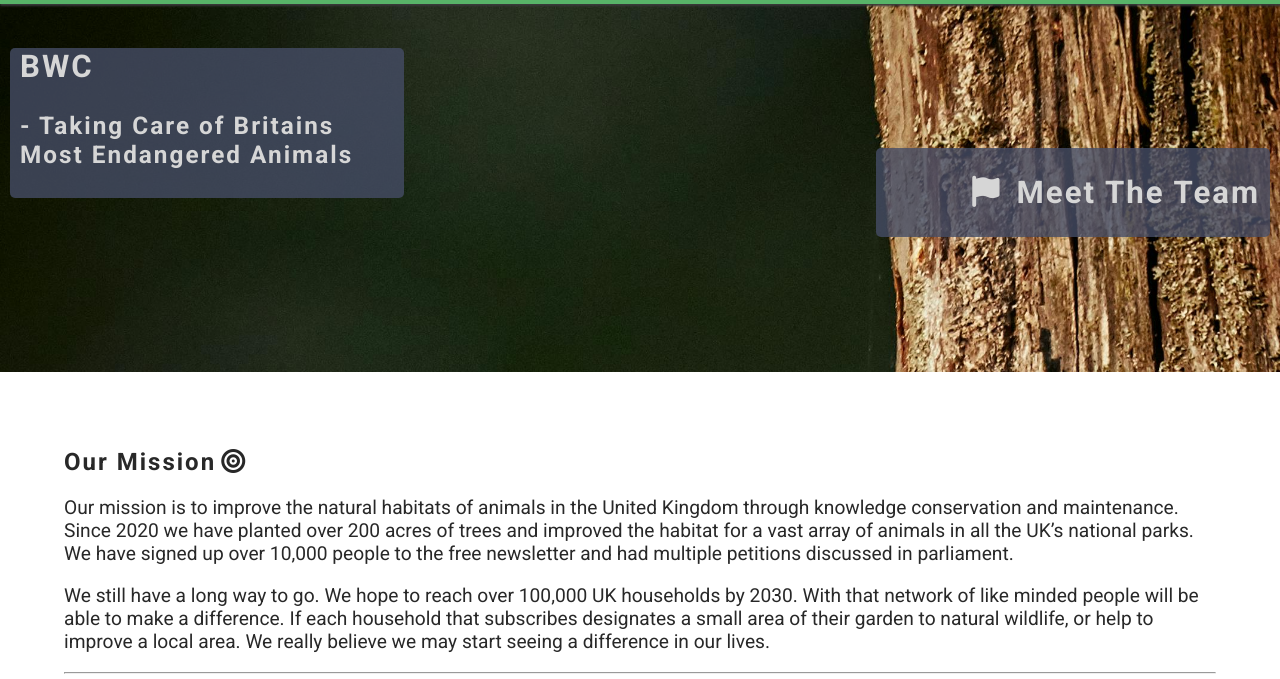
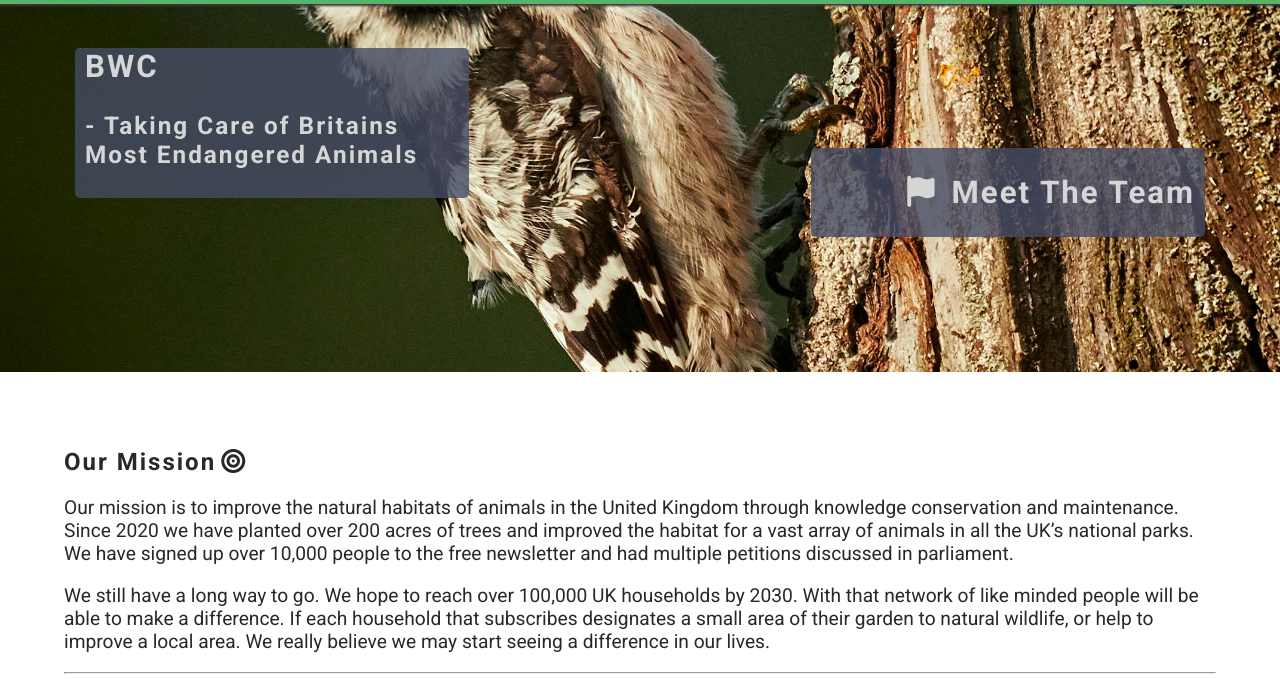
Before and after one commit to P-Worthington/bwc-portfolio-project, a plain HTML site: page meet-the-team.html in a window 1280 px wide. Shown: the part 63-742 px from the top of the page. Drawn offline with Linux system fonts and the light colour scheme.

```diff
--- a/assets/css/style.css
+++ b/assets/css/style.css
@@ -168,7 +168,7 @@
 
 /*Our Goals hero image with red squirrel*/
 #hero-photo-ourgoals {
-    background: url(../images/red-squirrel.jpg) no-repeat center center/cover;
+    background: url(../images/red-squirrel.jpg) no-repeat bottom center/cover;
     height: 600px;
     width: 100%;
     background-attachment: fixed;
@@ -176,14 +176,14 @@
 
 /*The Team hero image displaying woodpecker*/
 #hero-photo-theteam {
-    background: url(../images/woodpecker.jpg) no-repeat top center/cover;
+    background: url(../images/woodpecker.jpg) no-repeat center center/cover;
     height: 600px;
     width: 100%;
     background-attachment: fixed;
 }
 
 /*First purple box within the hero image located top left*/
-#hero-text-home {
+.hero-text-home {
     background-color: rgba(69, 77, 102, 0.8);
     border-radius: 5px;
     font-size: 130%;
@@ -198,7 +198,7 @@
 }
 
 /*Second purple box within the hero image located bottom right*/
-#hero-text-home-box2 {
+.hero-text-home-box2 {
     background-color: rgba(69, 77, 102, 0.8);
     border-radius: 5px;
     font-size: 130%;
@@ -381,15 +381,17 @@
     }
 
     /*Separates the hero box text items and displays more of the background image*/
-    #hero-text-home {
+    .hero-text-home {
         width: 30%;
         margin-top: -350px;
+        margin-left: 75px;
     }
 
     /*Separates the hero box text items and displays more of the background image*/
-    #hero-text-home-box2 {
+    .hero-text-home-box2 {
         margin-top: -50px;
         width: 30%;
+        margin-right: 75px;
     }
 
     /*Moves the below images to the right on larger screen sizes*/
@@ -418,6 +420,11 @@
         width: 500px;
         height: 400px;
         margin-right: 20px;
+    }
+
+    /* creates separation between text and image*/
+    #the-team-text {
+        margin-right: 10px;
     }
 
     /*Increases size of signup background photo*/
--- a/meet-the-team.html
+++ b/meet-the-team.html
@@ -62,13 +62,13 @@
                 <div id="hero-photo-theteam"></div>
 
                 <!--Hero text area-->
-                <div id="hero-text-home">
+                <div class="hero-text-home">
                     <h2>BWC</h2>
                     <h3>- Taking Care of Britains Most Endangered Animals</h3>
                 </div>
 
                 <!--Informs the user which page they are on -->
-                <div id="hero-text-home-box2">
+                <div class="hero-text-home-box2">
                     <h2><i id ="font-awesome-hero-box" class="fa-solid fa-flag"></i>Meet The Team</h2><!--Page name-->
                 </div>
             </section>
```
Also changed, not shown: index.html (+2 -2 lines), our-goals.html (+2 -2 lines).
